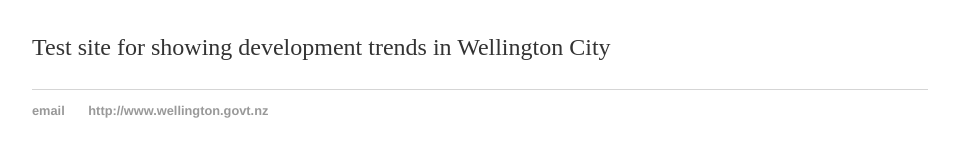
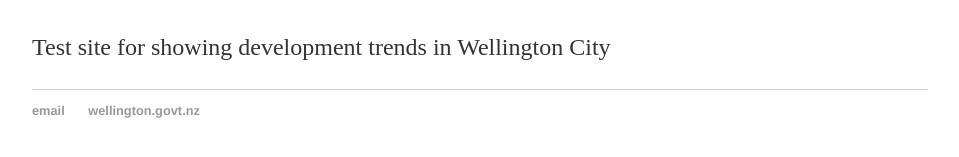
Before and after one commit to wccdigital/graphs, a Jekyll site: the page built from index.html, in a window 1280 px wide. Shown: the part 166-323 px from the top of the page, without its empty margins (160-1119 px from the left). Built offline with Jekyll 4.4.1, drawn with Linux system fonts in a browser that asks for light colours; part of the change alters nothing that is shown.

Commit message:
Update default.html

```diff
--- a/_layouts/default.html
+++ b/_layouts/default.html
@@ -21,7 +21,7 @@
 			<footer>
 	    		<ul>
 	        		<li><a href="mailto:natestocker@gmail.com">email</a></li>
-	        		<li><a href="wellington.govt.nz">http://www.wellington.govt.nz</a></li>
+	        		<li><a href="http://www.wellington.govt.nz">wellington.govt.nz</a></li>
 				</ul>
 			</footer>
 		</body>
```
